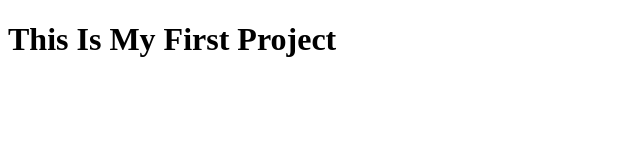
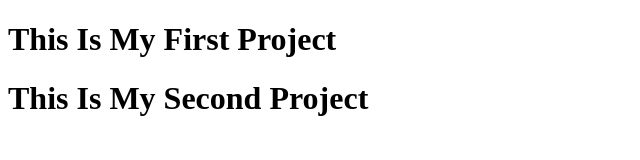
Before and after one commit to SumonWebDev/first-1, a plain HTML site: page index.html in a window 1280 px wide. Shown: the whole page, without its empty margins (0-640 px from the left). Drawn offline with Linux system fonts and the light colour scheme.

Commit message:
Update index.html

```diff
--- a/index.html
+++ b/index.html
@@ -8,5 +8,6 @@
 </head>
 <body>
     <h1>This Is My First Project</h1>
+    <h1>This Is My Second Project</h1>
 </body>
 </html>
```
